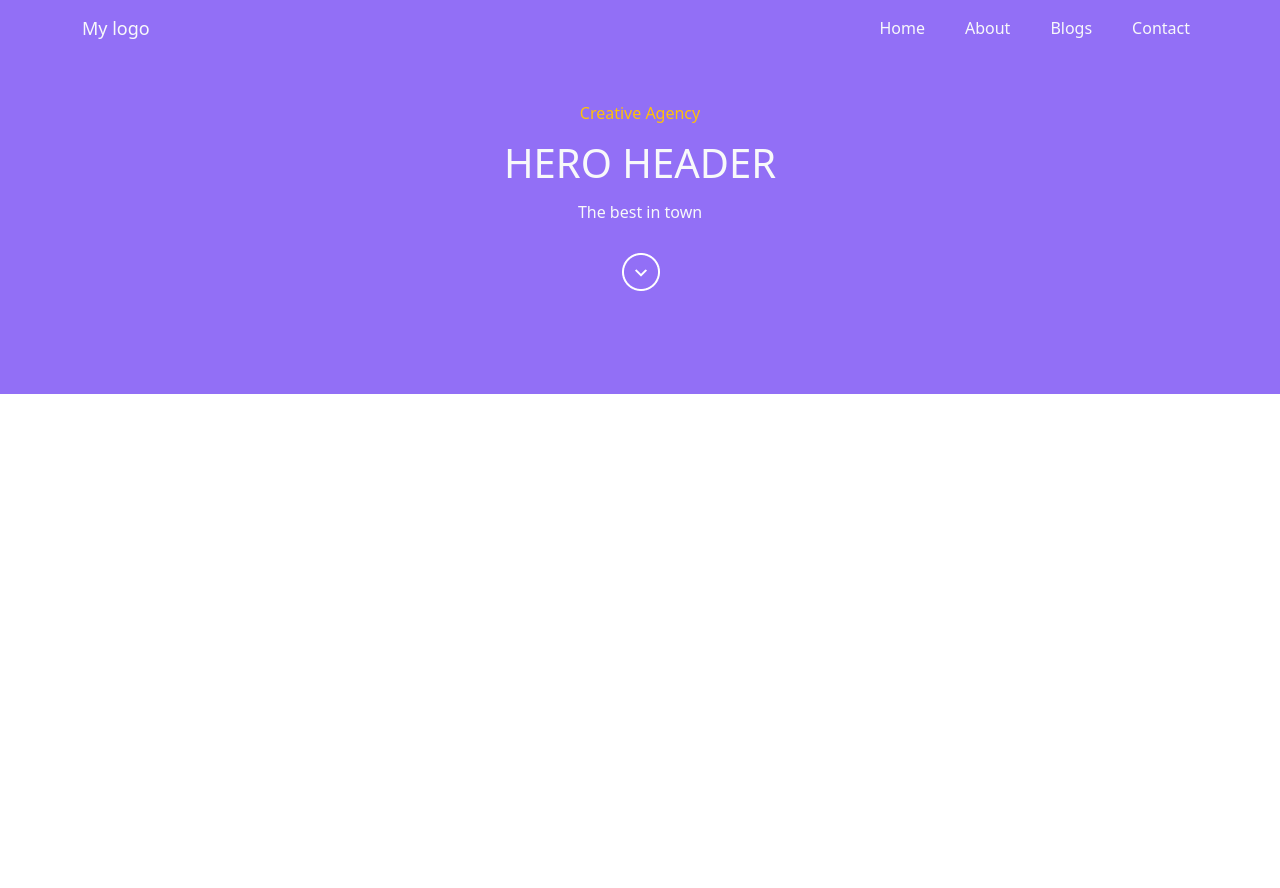
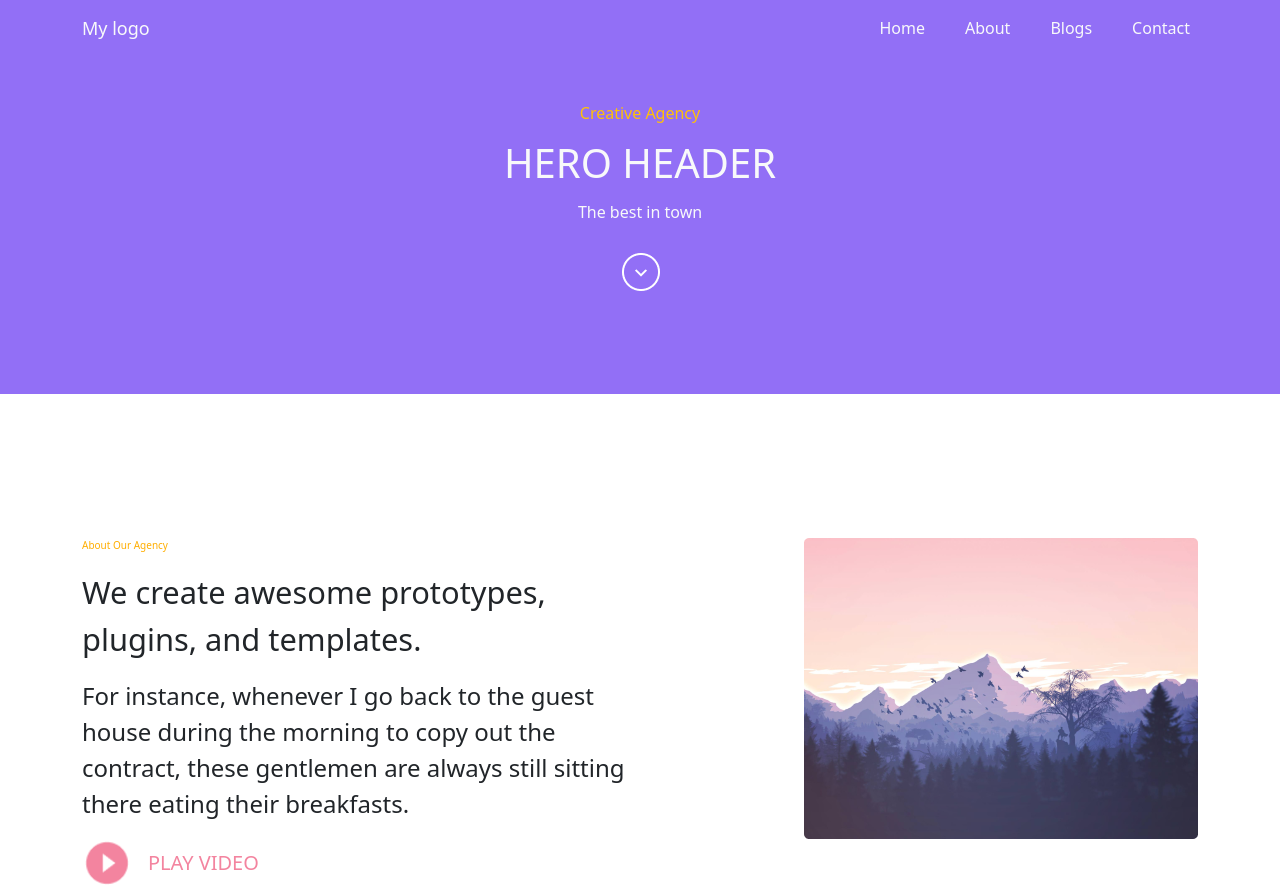
Before and after one commit to GamerKart/Abdulaziz1, a plain HTML site: page index.html in a window 1280 px wide. Before the commit the page ends 800 px from the top, so only its background shows below. Drawn offline with Linux system fonts and the light colour scheme.

Commit message:
Project3

```diff
--- a/index.html
+++ b/index.html
@@ -47,6 +47,22 @@
             </div>
         </div>
     </div>
+    </div>
+    <div class="container mt-5 pt-5">
+        <div class="row mt-5 ">
+            <div class="col-6">
+                <p class="d-2">About Our Agency</p>
+                <p class="d-3">We create awesome prototypes, plugins, and templates.</p>
+                <p class="d-4">For instance, whenever I go back to the guest house during the morning to copy out the
+                    contract, these gentlemen are always still sitting there eating their breakfasts.</p>
+                <div class="d-flex align-items-center">
+                    <img src="ikonka.png" class="d-5">
+                    <h5 class="m-0 ps-3 play-btn">PLAY VIDEO</h5>
+                </div>
+            </div>
+            <div class="col-6 text-end "><img class="img-fluid " src="Frame 1.png" alt=""></div>
+        </div>
+    </div>
 </body>
 
 </html>
--- a/main.css
+++ b/main.css
@@ -12,3 +12,28 @@ h6{
 h1{
     font-size: 63px;
 }
+.container-1{
+ background:rgba(243, 243, 243, 1);
+}
+.d-1{
+    width: 100%;
+    height: 100%;
+}
+.d-3{
+    font-size: 30.84px;
+}
+.d-2{
+    font-size: 10px;
+    color:  rgba(255, 174, 0, 1);
+
+}
+.d-4{
+    font-size: 24px;
+}
+.d-5{
+    width: 50px;
+    height: 50px;
+}
+.play-btn{
+    color:  rgba(243, 132, 159, 1);
+}
```
Also changed, not shown: Frame 1.png (added), ikonka.png (added).
